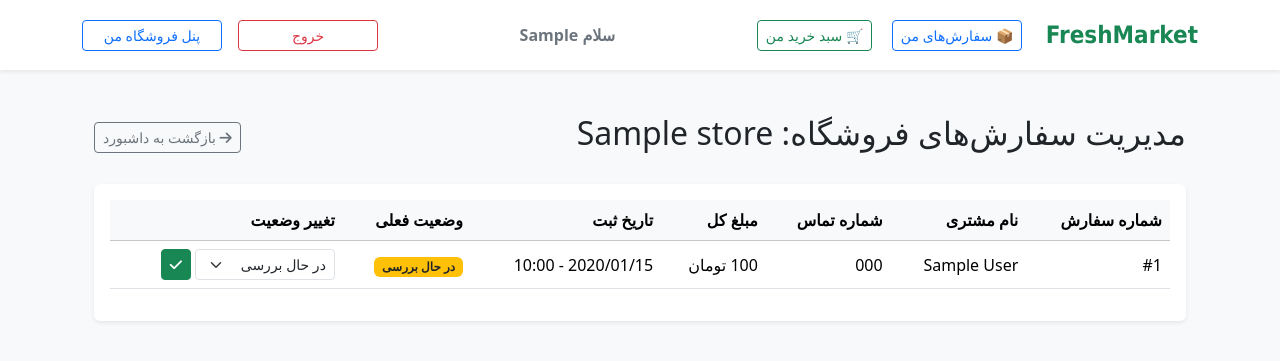
After one commit to reza-bagheri66/FreshMarket, a Django app: a page that uses templates/orders/order/vendor_orders.html in a window 1280 px wide. The commit adds this page. Shown: the top 361 px of the page. Run offline with Django 5.2, Linux system fonts and the light colour scheme; a user stored in the database is signed in; tables that the repository leaves empty hold one stand-in row (values such as "Sample post").

Commit message:
Add vendor order management panel and fix template path

```diff
--- a/orders/urls.py
+++ b/orders/urls.py
@@ -7,4 +7,5 @@ urlpatterns = [
     path('create/', views.order_create, name='order_create'),
     path('track/', views.order_track, name='order_track'),
     path('my-orders/', views.my_orders, name='my_orders'),
+    path('vendor-orders/<slug:store_slug>/', views.vendor_order_list, name='vendor_order_list'),
 ]
--- a/orders/views.py
+++ b/orders/views.py
@@ -1,5 +1,5 @@
 from django.contrib.auth.decorators import login_required
-from django.shortcuts import render, redirect
+from django.shortcuts import render, redirect, get_object_or_404
 from .models import OrderItem, Order
 from .forms import OrderCreateForm
 from cart.cart import Cart
@@ -54,3 +54,26 @@ def order_track(request):
 def my_orders(request):
     orders = Order.objects.filter(user=request.user).order_by('-created')
     return render(request, 'orders/order/my_orders.html', {'orders': orders})
+
+@login_required
+def vendor_order_list(request, store_slug):
+    # بررسی اینکه آیا فروشگاه متعلق به کاربر جاری (فروشنده) است یا خیر
+    store = get_object_or_404(Store, slug=store_slug, owner=request.user)
+    orders = store.orders.all()
+
+    # اگر فروشنده خواست وضعیت سفارش را تغییر دهد
+    if request.method == 'POST':
+        order_id = request.POST.get('order_id')
+        new_status = request.POST.get('status')
+        order = get_object_or_404(Order, id=order_id, store=store)
+        if new_status in dict(Order.STATUS_CHOICES):
+            order.status = new_status
+            order.save()
+            # توجه: نام مسیر را بر اساس اپلیکیشن orders تنظیم می‌کنیم
+            return redirect('orders:vendor_order_list', store_slug=store.slug)
+
+    context = {
+        'store': store,
+        'orders': orders,
+    }
+    return render(request, 'orders/order/vendor_orders.html', context)
--- /dev/null
+++ b/templates/orders/order/vendor_orders.html
@@ -0,0 +1,69 @@
+{% extends 'base.html' %}
+
+{% block content %}
+<div class="container my-4" dir="rtl">
+    <div class="d-flex justify-content-between align-items-center mb-4">
+        <h2>مدیریت سفارش‌های فروشگاه: {{ store.name }}</h2>
+        <a href="{% url 'stores:vendor_dashboard' %}" class="btn btn-outline-secondary btn-sm">
+            <i class="fas fa-arrow-right"></i> بازگشت به داشبورد
+        </a>
+    </div>
+
+    {% if orders %}
+        <div class="table-responsive bg-white shadow-sm rounded p-3">
+            <table class="table table-hover align-middle">
+                <thead class="table-light">
+                    <tr>
+                        <th>شماره سفارش</th>
+                        <th>نام مشتری</th>
+                        <th>شماره تماس</th>
+                        <th>مبلغ کل</th>
+                        <th>تاریخ ثبت</th>
+                        <th>وضعیت فعلی</th>
+                        <th>تغییر وضعیت</th>
+                    </tr>
+                </thead>
+                <tbody>
+                    {% for order in orders %}
+                        <tr>
+                            <td>#{{ order.id }}</td>
+                            <td>{{ order.first_name }} {{ order.last_name }}</td>
+                            <td>{{ order.phone_number }}</td>
+                            <td>{{ order.get_total_cost }} تومان</td>
+                            <td>{{ order.created|date:"Y/m/d - H:i" }}</td>
+                            <td>
+                                <span class="badge
+                                    {% if order.status == 'pending' %}bg-warning text-dark
+                                    {% elif order.status == 'processing' %}bg-info text-dark
+                                    {% elif order.status == 'shipped' %}bg-primary
+                                    {% elif order.status == 'completed' %}bg-success
+                                    {% endif %}">
+                                    {{ order.get_status_display }}
+                                </span>
+                            </td>
+                            <td>
+                                <form method="post" class="d-flex gap-1">
+                                    {% csrf_token %}
+                                    <input type="hidden" name="order_id" value="{{ order.id }}">
+                                    <select name="status" class="form-select form-select-sm" style="width: 140px;">
+                                        {% for key, val in order.STATUS_CHOICES %}
+                                            <option value="{{ key }}" {% if order.status == key %}selected{% endif %}>{{ val }}</option>
+                                        {% endfor %}
+                                    </select>
+                                    <button type="submit" class="btn btn-success btn-sm" title="بروزرسانی">
+                                        <i class="fas fa-check"></i>
+                                    </button>
+                                </form>
+                            </td>
+                        </tr>
+                    {% endfor %}
+                </tbody>
+            </table>
+        </div>
+    {% else %}
+        <div class="alert alert-info text-center">
+            هنوز سفارشی برای این فروشگاه ثبت نشده است.
+        </div>
+    {% endif %}
+</div>
+{% endblock %}
```
Also changed, not shown: stores/templates/stores/vendor_dashboard.html (+16 -2 lines).
